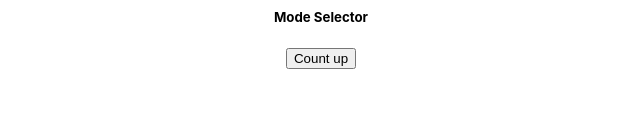
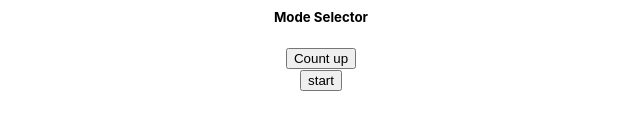
Before and after one commit to josedavms13/redux-stopwatch, a React (Create React App) app: page / in a window 1280 px wide. Shown: the part 178-308 px from the top of the page, without its empty margins (319-959 px from the left). Built offline with nearby package versions, Linux system fonts and the light colour scheme.

Commit message:
FEAT:  watch engine works
next: watch logic & update states

```diff
--- a/src/App.js
+++ b/src/App.js
@@ -15,6 +15,9 @@ import {
 
 
 function App() {
+
+
+    let ISRUNNING = false;
 
     const currentMode = useSelector(state => state.modeReducer.mode);
     const time = useSelector(state => state.stopwatchReducer.watch)
@@ -95,10 +98,42 @@ function App() {
         }
     }
 
+
+    //region Watch Logic
+
+    function startStop(){
+        ISRUNNING = !ISRUNNING;
+        watchEngine();
+    }
+
+    function watchEngine(){
+
+        if (ISRUNNING){
+
+            setTimeout(()=>{
+                console.log('run')
+
+                return watchEngine()
+
+            },2000)
+
+
+
+        }
+        else return null
+
+
+    }
+
+
+    //endregion Watch Logic
+
+
+
     return (
         <div className="App">
             <WatchScreen trimButtons={(info)=>trimButtons(info)}/>
-            <ButtonStripe modeSelect={()=>changeMode()} currentMode={currentMode}/>
+            <ButtonStripe modeSelect={()=>changeMode()} currentMode={currentMode} startButton={()=>{startStop()}}/>
         </div>
     );
 }
--- a/src/components/ButtonStripe.js
+++ b/src/components/ButtonStripe.js
@@ -1,5 +1,5 @@
 import React, {useEffect, useState} from 'react';
-const ButtonStripe = ({modeSelect, currentMode}) => {
+const ButtonStripe = ({modeSelect, currentMode, startButton}) => {
 
     const [modeButtonText, SetModeButtonText] = useState('Count up')
 
@@ -16,11 +16,15 @@ const ButtonStripe = ({modeSelect, currentMode}) => {
 
     return (
         <div>
+    <div className="mode-selection">
 
-            <h5>Mode Selector</h5>
+        <h5>Mode Selector</h5>
 
-            <button onClick={()=>modeSelect()}>{modeButtonText} </button>
+        <button onClick={()=>modeSelect()}>{modeButtonText} </button>
 
+    </div>
+
+            <button onClick={()=>{startButton()}}>start</button>
         </div>
     )
 }
```
